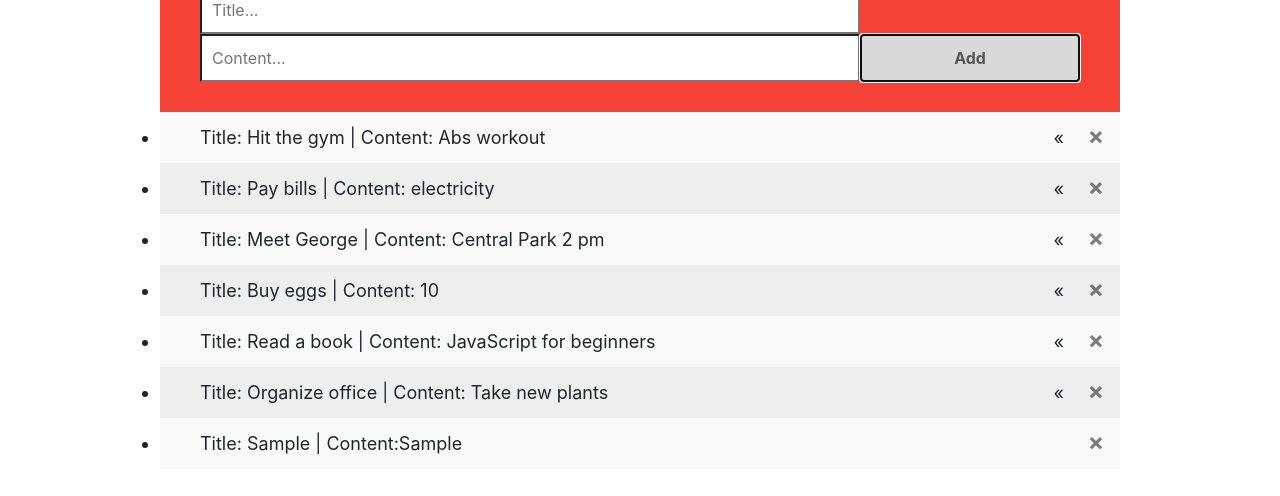
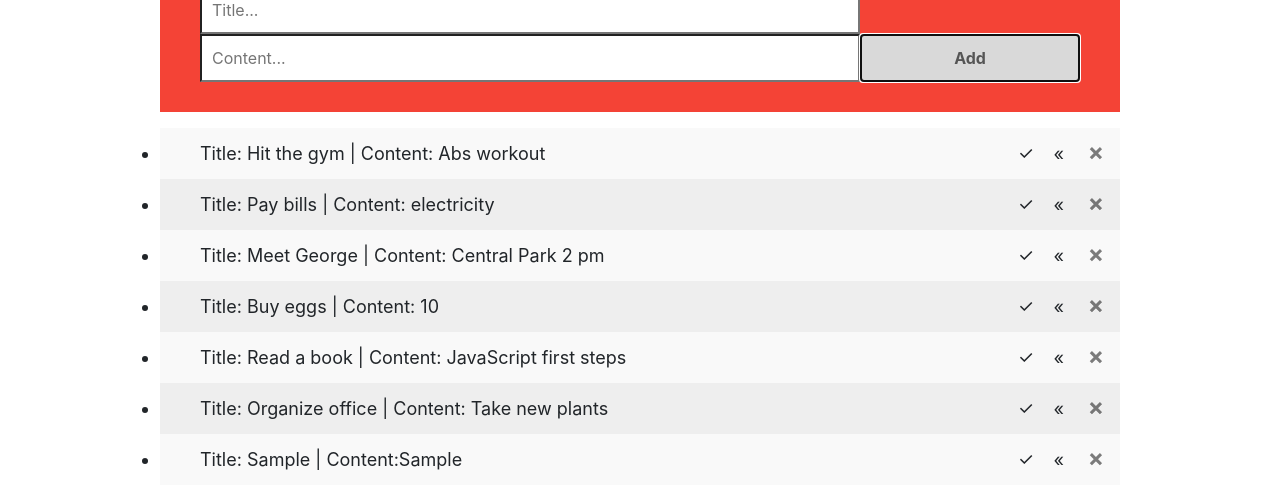
Before and after one commit to FlaviaIoana/MyFirstProjectV, a plain HTML site: page index.html in a window 1280 px wide. Both pictures are taken after typing "Sample", "Sample" into the empty fields and a click on the button "Add". Shown: the part 304-800 px from the top of the page. Drawn offline with nearby package versions, Linux system fonts and the light colour scheme.

Commit message:
add new tasks functionality, delete and updates between new-in progress-finished

```diff
--- a/index.html
+++ b/index.html
@@ -30,13 +30,13 @@
         <input type="text" id="myInputContent" placeholder="Content..." />
         <button onclick="newElement()" class="addBtn">Add</button>
       </div>
-
-      <ul id="myUL">
+      <p id="demo"></p>
+      <ul id="myUL" class="myUL">
         <li id="ee" class="color-c">Title: Hit the gym | Content: Abs workout</li>
         <li class="color-c">Title: Pay bills | Content: electricity</li>
         <li class="color-c">Title: Meet George | Content: Central Park 2 pm</li>
         <li class="color-c">Title: Buy eggs | Content: 10</li>
-        <li class="color-c">Title: Read a book | Content: JavaScript for beginners</li>
+        <li class="color-c">Title: Read a book | Content: JavaScript first steps</li>
         <li class="color-c">Title: Organize office | Content: Take new plants</li>
       </ul>
     </div>
@@ -46,10 +46,9 @@
     </div>
   </main>
   <footer>
-    Copyright © 2020 - Flavia Spataru
+    Copyright &copy; 2020 - Flavia Spataru
   </footer>
-
-  <script src="https://ajax.googleapis.com/ajax/libs/jquery/2.1.4/jquery.min.js"></script>
+  <script src="https://ajax.googleapis.com/ajax/libs/jquery/3.5.1/jquery.min.js"></script>
   <script src="main.js"></script>
 </body>
 
--- a/main.js
+++ b/main.js
@@ -1,8 +1,9 @@
 const tabItems = document.querySelectorAll(".tab-item");
 const tabContentItems = document.querySelectorAll(".tab-content-item");
 const inProgressItems = document.querySelectorAll(".color-c");
+// functia removeShow face sa nu apara continutul tututor taburilor
 removeShow();
-removeProgress();
+// selecteaza pagina (tabul) care sa se afiseze initial si butonul acesteia activat
 document.querySelector("#tasks-content").classList.add("show");
 document.querySelector("#tasks").classList.add("active");
 
@@ -25,7 +26,7 @@ tabItems.forEach((item) => {
   item.addEventListener("click", selectItem);
 });
 
-// Create a "close" button and append it to each list item
+// butonul close alaturat fiecarui nod existent
 var myNodelist = document.getElementsByTagName("LI");
 var i;
 for (i = 0; i < myNodelist.length; i++) {
@@ -36,7 +37,8 @@ for (i = 0; i < myNodelist.length; i++) {
   myNodelist[i].appendChild(span);
 }
 
-// Click on a close button to hide the current list item
+// functionalitatea butonului close
+function closeFunctionality() {
   var close = document.getElementsByClassName("close");
   var i;
   for (i = 0; i < close.length; i++) {
@@ -45,68 +47,112 @@ for (i = 0; i < close.length; i++) {
       div.style.display = "none";
     };
   }
-//create an "in progress" button
+}
+//adaugarea butonului in progress fiecarui item existent
+var inprogress = document.getElementsByClassName("inprogress");
 for (i = 0; i < myNodelist.length; i++) {
   var span = document.createElement("SPAN");
   var txt = document.createTextNode("\u00AB");
-  span.className = "in-progress";
+  span.className = "inprogress";
   span.appendChild(txt);
   myNodelist[i].appendChild(span);
 }
-function removeProgress() {
-  inProgressItems.forEach((item) => item.classList.remove("in-progress"));
-}
-var closee = document.getElementsByClassName("in-progress");
+//functionalitatea butonului "in progress"
+function inprogressFunctionality() {
+  var inprog = document.getElementsByClassName("inprogress");
   var i;
-for (i = 0; i < closee.length; i++) {
-  removeProgress();
-  closee[i].onclick = function () {
-    removeProgress();
+  for (i = 0; i < inprog.length; i++) {
+    inprog[i].onclick = function () {
       var div = this.parentElement;
       console.log(div);
+      //nu se poate ajunge aici decat din starea initiala
+      if (div.style.backgroundColor != "rgb(136, 136, 136)") {
         div.style.backgroundColor = "yellow";
-    // div.classList.add("color-c");
-    // document.getElementById("div").style.background-color = "yellow";
+      }
+      // div.classList.add("color-c");     alta modalitate
     };
   }
-// Add a "checked" symbol when clicking on a list item
-var list = document.querySelector("ul");
-list.addEventListener(
-  "click",
-  function (ev) {
-    if (ev.target.tagName === "LI") {
-      ev.target.classList.toggle("checked");
 }
-  },
-  false
-);
+//butonul finish task, adaugat itemilor existenti
+var myNodelist = document.getElementsByTagName("LI");
+var i;
+for (i = 0; i < myNodelist.length; i++) {
+  var span = document.createElement("SPAN");
+  var txt = document.createTextNode("\u2713");
+  span.className = "finish";
+  span.appendChild(txt);
+  myNodelist[i].appendChild(span);
+}
+//functionalitatea butonului finish
+function finishFunctionality() {
+  var finish = document.getElementsByClassName("finish");
+  var i;
+  for (i = 0; i < finish.length; i++) {
+    finish[i].onclick = function () {
+      var div = this.parentElement;
+      //doar daca a fost in progres inainte
+      if (div.style.backgroundColor == "yellow") {
+        div.style.backgroundColor = "rgb(136, 136, 136)";
+        div.classList.add("checked");
+      }
+    };
+  }
+}
+// Nu o folosesc, am pastrat-o ca model pentru toggle
+// var list = document.querySelector("ul");
+// list.addEventListener(
+//   "click",
+//   function (ev) {
+//     if (ev.target.tagName === "LI") {
+//       // ev.target.classList.toggle("checked");
+//       // ev.target.classList.add("checked");
+//       ev.target.style.backgroundColor= "#888";
+//       ev.target.style.color= "black";
+//       ev.target.style.textDecoration= "line-through";
+//     }
+//   },
+//   false
+// );
 
-// Create a new list item when clicking on the "Add" button
+// creeaza un nou nod in lista la apasarea butonului add
 function newElement() {
   var li = document.createElement("li");
-  var inputValue1= document.getElementById("myInput").value;
-  var inputValue2= document.getElementById("myInputContent").value;
-  var inputValue ='Title:  ' +  inputValue1 + ' | Content:' +  inputValue2;
+  var inputValue1 = document.getElementById("myInput").value;
+  var inputValue2 = document.getElementById("myInputContent").value;
+  var inputValue = 'Title:  ' + inputValue1 + ' | Content:' + inputValue2;
   var t = document.createTextNode(inputValue);
   li.appendChild(t);
   if ((inputValue1 === "") && (inputValue2 === "")) {
-    alert("You must write something in at least one input!");
+    // alert("You must write something in at least one input!");
+    document.getElementById("demo").innerHTML = "Please write something!";
   } else {
     document.getElementById("myUL").appendChild(li);
+    document.getElementById("demo").innerHTML = "";
   }
   document.getElementById("myInput").value = "";
   document.getElementById("myInputContent").value = "";
-
+  //close button adaugat noului item
   var span = document.createElement("SPAN");
   var txt = document.createTextNode("\u00D7");
   span.className = "close";
   span.appendChild(txt);
   li.appendChild(span);
-
-  for (i = 0; i < close.length; i++) {
-    close[i].onclick = function () {
-      var div = this.parentElement;
-      div.style.display = "none";
-    };
+  //in progress button adaugat noului item
+  var span = document.createElement("SPAN");
+  var txt = document.createTextNode("\u00AB");
+  span.className = "inprogress";
+  span.appendChild(txt);
+  li.appendChild(span);
+  //finish button adaugat noului item
+  var span = document.createElement("SPAN");
+  var txt = document.createTextNode("\u2713");
+  span.className = "finish";
+  span.appendChild(txt);
+  li.appendChild(span);
+  closeFunctionality();
+  inprogressFunctionality();
+  finishFunctionality();
 }
-}
+closeFunctionality();
+inprogressFunctionality();
+finishFunctionality();
--- a/style.css
+++ b/style.css
@@ -4,7 +4,6 @@ nav {
   width: 100%;
   box-shadow: 10px 10px 5px 0px rgba(0, 0, 0, 0.5);
 }
-
 nav a {
   float: left;
   display: block;
@@ -14,21 +13,18 @@ nav a {
   text-decoration: none;
   font-size: 17px;
 }
-
 nav a:hover {
   background-color: #ddd;
   color: black;
 }
-
 .active {
   background-color: rgba(148, 197, 216, 0.5);
   color: white;
 }
-
 nav .icon {
   display: none;
 }
-.tab-content-item{
+.tab-content-item {
   padding: 10rem;
   display: none;
 }
@@ -36,7 +32,6 @@ nav .icon {
   display: block;
 }
 footer {
-  /* position: fixed; */
   left: 0;
   bottom: 0px;
   width: 100%;
@@ -50,14 +45,10 @@ footer {
 * {
   box-sizing: border-box;
 }
-
-/* Remove margins and padding from the list */
 ul {
   margin: 0;
   padding: 0;
 }
-
-/* Style the list items */
 ul li {
   cursor: pointer;
   position: relative;
@@ -65,34 +56,29 @@ ul li {
   background: #eee;
   font-size: 18px;
   transition: 0.2s;
-
   /* make the list items unselectable */
   -webkit-user-select: none;
   -moz-user-select: none;
   -ms-user-select: none;
   user-select: none;
 }
-
 /* Set all odd list items to a different color (zebra-stripes) */
 ul li:nth-child(odd) {
   background: #f9f9f9;
 }
-
 /* Darker background-color on hover */
 ul li:hover {
   background: #ddd;
 }
-
 /* When clicked on, add a background color and strike out text */
 ul li.checked {
   background: #888;
   color: black;
   text-decoration: line-through;
 }
-
 /* Add a "checked" mark when clicked on */
 ul li.checked::before {
-  content: '';
+  content: "";
   position: absolute;
   border-color: #fff;
   border-style: solid;
@@ -103,48 +89,48 @@ ul li.checked::before {
   height: 15px;
   width: 7px;
 }
-.in-progress{
+/* sets the position of the finish button */
+.finish {
+  position: absolute;
+  right: 70px;
+  top: 0;
+  padding: 12px 16px 12px 16px;
+}
+/* sets the position of in progress button */
+.inprogress {
   position: absolute;
   right: 40px;
   top: 0;
   padding: 12px 16px 12px 16px;
 }
-.in-progress:hover {
-  background-color: #f44336;
-  color: white;
-}
-/* Style the close button */
+/* sets the posiion of the close button */
 .close {
   position: absolute;
   right: 0;
   top: 0;
   padding: 12px 16px 12px 16px;
 }
-
+/* effects when mouse  goes over*/
+.inprogress:hover,
+.finish:hover,
 .close:hover {
   background-color: #f44336;
   color: white;
 }
-/* .color-c{
-  background-color: blue !important;
-  color: yellow !important;
-} */
-/* Style the header */
+/* the task insertion box */
 .add-task {
   background-color: #f44336;
   padding: 30px 40px;
   color: white;
   text-align: center;
 }
-
 /* Clear floats after the header */
 .add-task:after {
   content: "";
   display: table;
   clear: both;
 }
-
-/* Style the input */
+/* the inputs */
 input {
   margin: 0;
   border: 5 px solid red;
@@ -154,8 +140,7 @@ input {
   float: left;
   font-size: 16px;
 }
-
-/* Style the "Add" button */
+/* the add button */
 .addBtn {
   padding: 10px;
   width: 25%;
@@ -169,7 +154,11 @@ input {
   transition: 0.3s;
   border-radius: 2px;
 }
-
 .addBtn:hover {
   background-color: #bbb;
 }
+/* this is for the text which appears when both of the inputs are empty */
+#demo {
+  text-align: center;
+  color: red;
+}
```
Lines whose indentation alone changed are shown as unchanged.
